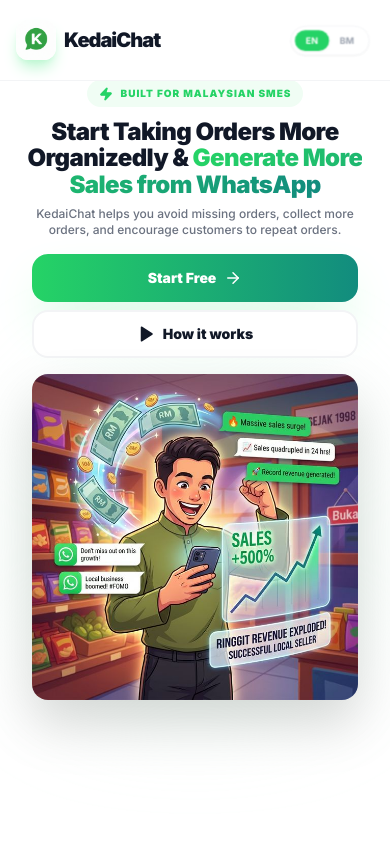
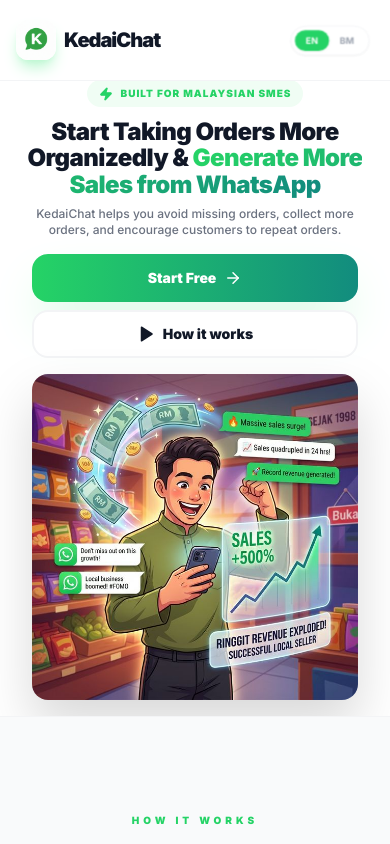
Before and after one commit to enior88/kedaichat-v2, a Next.js app: page / in a window 390 px wide. Shown: the top 844 px of the page. Built offline with nearby package versions, Linux system fonts and the light colour scheme.

Commit message:
fix: Complete adaptive height transition for Hero section to fix mobile gaps

```diff
--- a/src/app/page.tsx
+++ b/src/app/page.tsx
@@ -42,7 +42,7 @@
     };
 
     return (
-        <div className="bg-black font-inter text-gray-900 md:h-screen md:overflow-y-auto md:snap-y md:snap-mandatory scroll-smooth overflow-x-hidden min-h-screen">
+        <div className="bg-white font-inter text-gray-900 md:h-screen md:overflow-y-auto md:snap-y md:snap-mandatory scroll-smooth overflow-x-hidden min-h-screen">
             <script
                 type="application/ld+json"
                 dangerouslySetInnerHTML={{ __html: JSON.stringify(jsonLd) }}
@@ -82,8 +82,8 @@
             {/* Main Content with Reveal Effect */}
             <main className="relative">
                 {/* 1. Hero Section Filler & Wrapper */}
-                <div className="relative h-[200vh] z-[50] snap-start">
-                    <section className="sticky top-0 h-screen bg-white flex flex-col items-center justify-start px-4 md:px-6 pt-20 md:pt-32 pb-4 overflow-hidden">
+                <div className="relative md:h-[200vh] h-auto z-[50] md:snap-start">
+                    <section className="md:sticky md:top-0 md:h-screen relative h-auto bg-white flex flex-col items-center justify-start px-4 md:px-6 pt-20 md:pt-32 pb-4 overflow-hidden">
                         <div className="max-w-7xl mx-auto text-center w-full">
                             <div className="inline-flex items-center gap-2 bg-green-50 text-[#25D366] px-3 py-1.5 rounded-full mb-3 md:mb-6 animate-in fade-in slide-in-from-bottom-4 duration-700">
                                 <Zap size={14} fill="currentColor" />
```
